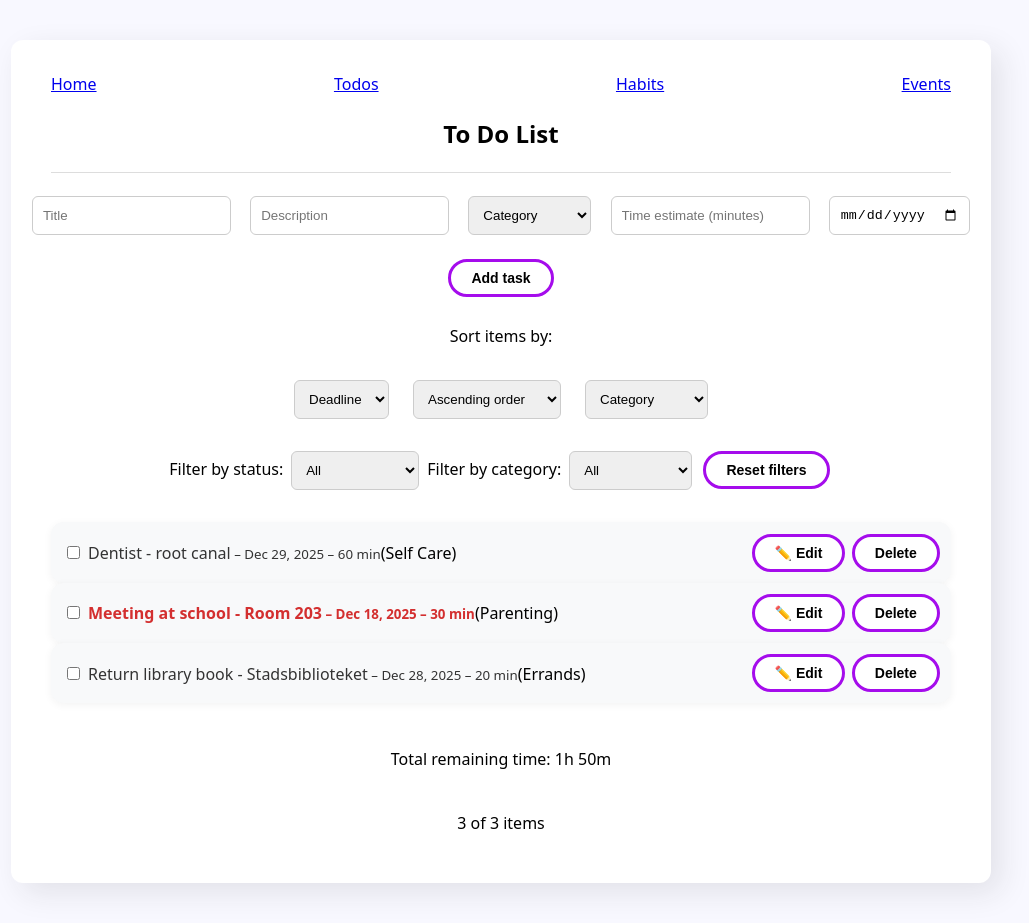
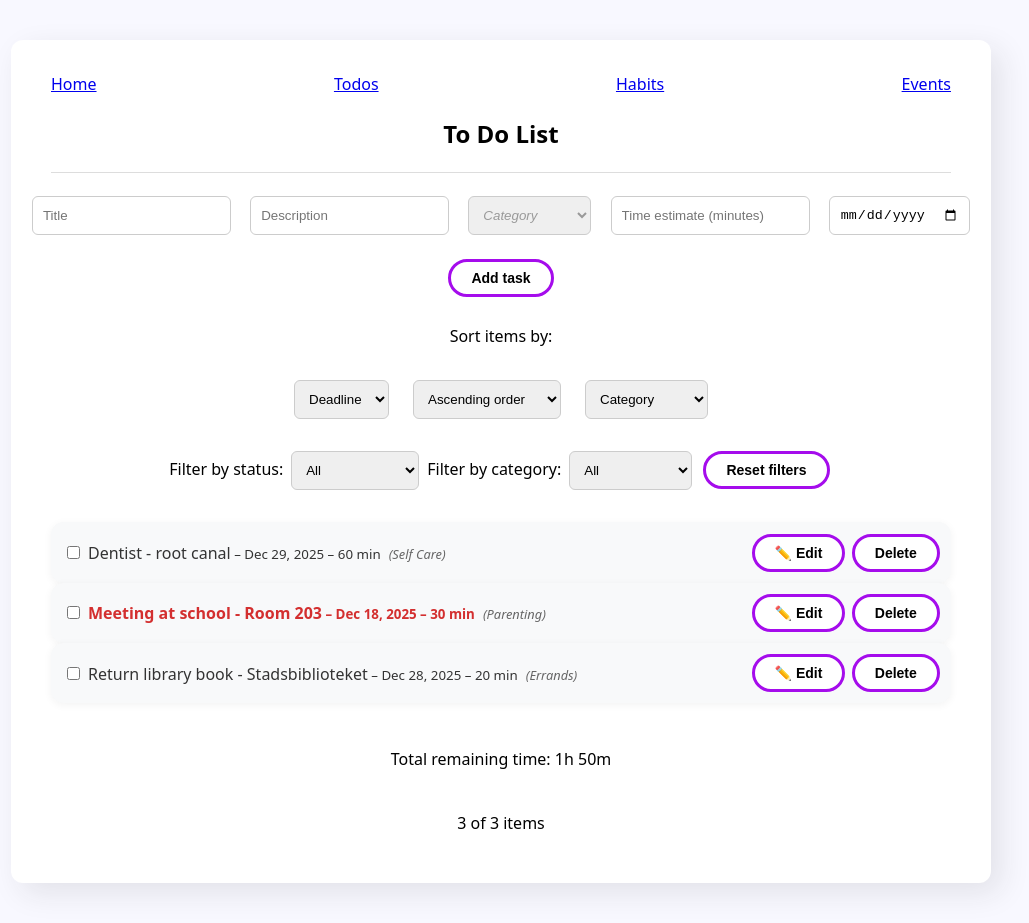
Before and after one commit to annaangvallskeppstedt-spec/Projektarbete-grupp-6, a React (Vite) app: page /Todos in a window 1280 px wide. Shown: the whole page, without its empty margins (139-1168 px from the left). Built offline with nearby package versions, Linux system fonts and the light colour scheme.

Commit message:
Add styles for completed todo labels and enhance category display

```diff
--- a/src/index.css
+++ b/src/index.css
@@ -49,6 +49,24 @@ button:hover {
 .todoLabel.overdue {
   color: #d32f2f;
   font-weight: bold;
+}
+
+.todoLabel.completed {
+  color: #999;
+  text-decoration: line-through;
+}
+
+.todo-category {
+  margin-left: 0.5rem;
+  font-size: 0.8rem;
+  font-style: italic;
+  color: #666;
+  white-space: nowrap;
+}
+
+.select-placeholder {
+  font-style: italic;
+  color: #999;
 }
 
 .input__lg {
```
